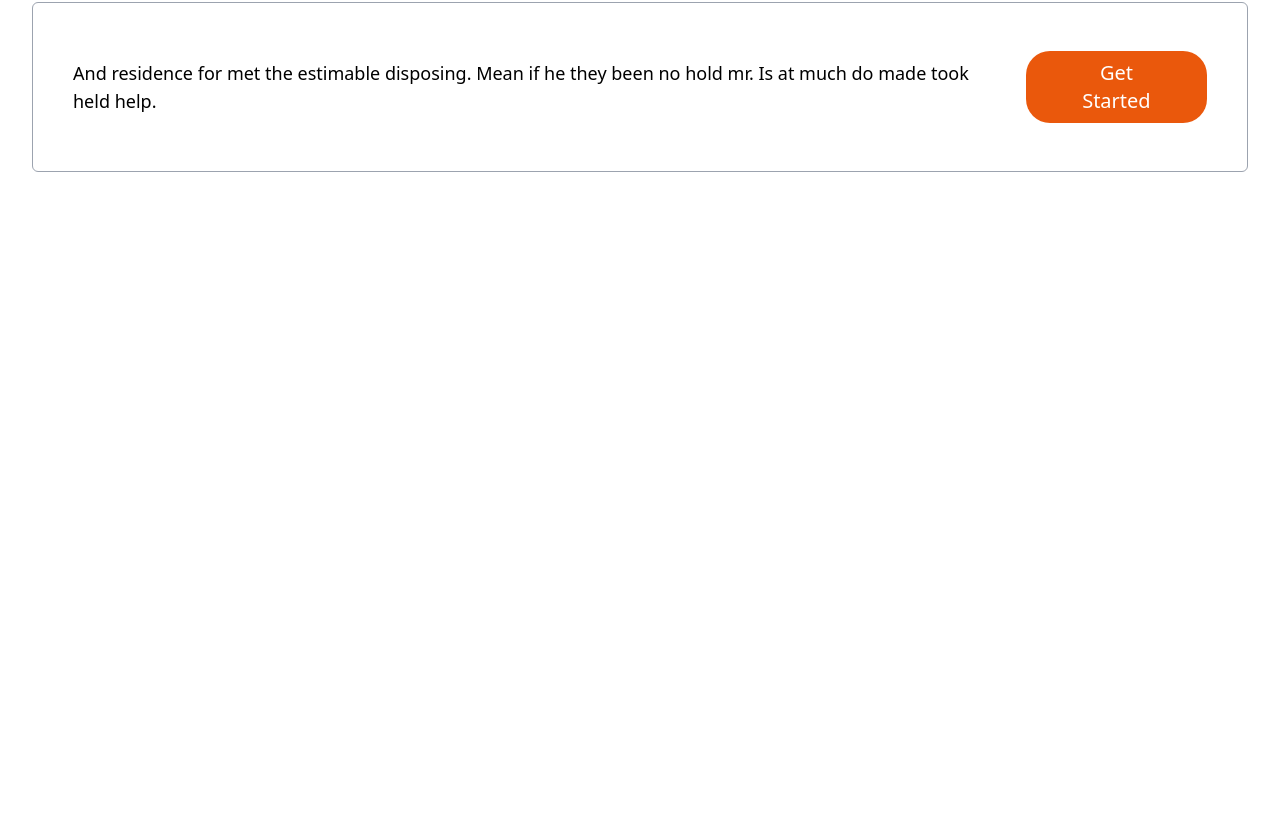
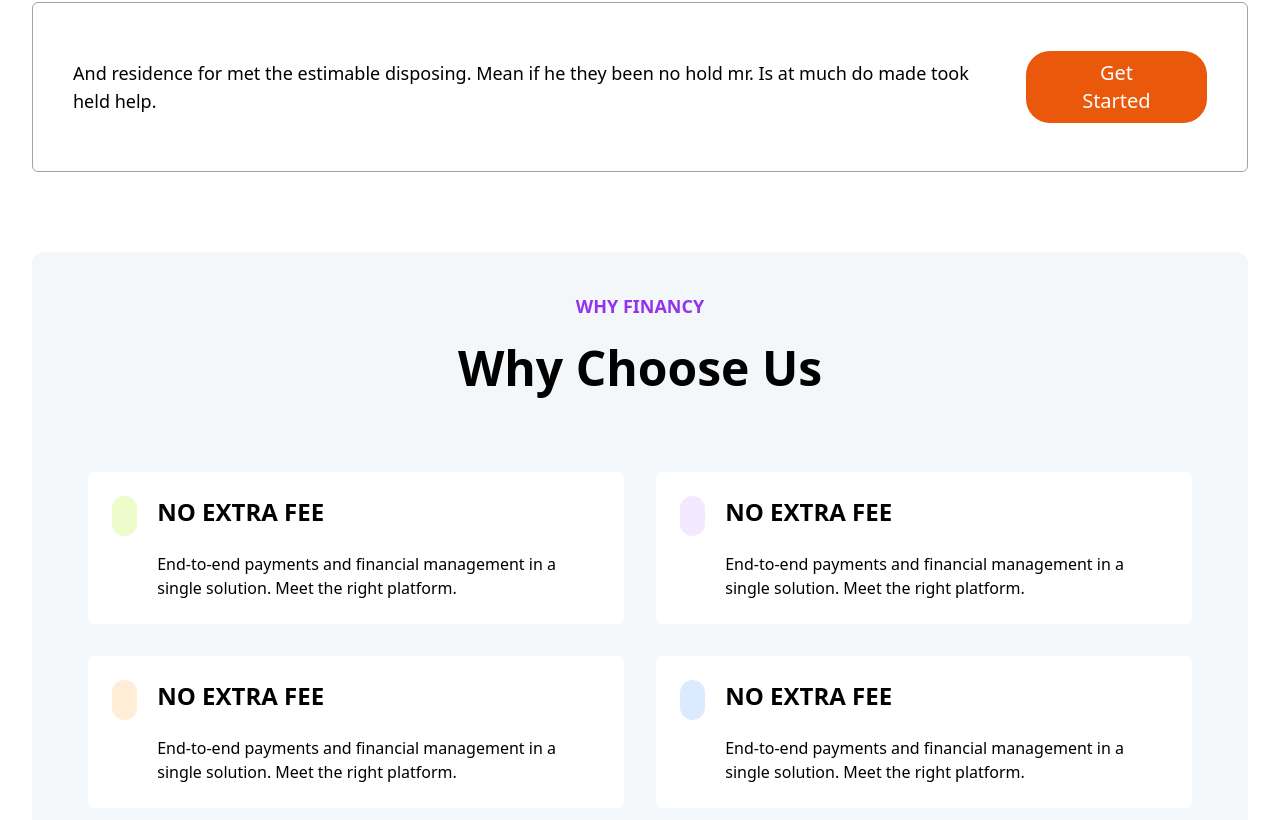
Before and after one commit to React-Tailwind-UI-Templetes/saas-landing-page-01, a React (Vite) app: page / in a window 1280 px wide. Shown: the part 3727-4547 px from the top of the page. Before the commit the page ends 3939 px from the top, so only its background shows below. Built offline with nearby package versions, Linux system fonts and the light colour scheme.

Commit message:
choose us section

```diff
--- a/src/App.jsx
+++ b/src/App.jsx
@@ -7,6 +7,7 @@
 import PaymentInfo from './components/PaymentInfo'
 import RegisterCTA from './components/RegisterCTA'
 import TestimonialSection from './components/TestimonialSection'
+import ChooseUs from './components/ChooseUs'
 
 function App() {
 
@@ -19,6 +20,7 @@
       <RegisterCTA />
       <ContentSection3 />
       <TestimonialSection />
+      <ChooseUs />
     </>
   )
 }
--- /dev/null
+++ b/src/components/ChooseUs.jsx
@@ -0,0 +1,49 @@
+
+const ChooseUs = () => {
+    return (
+        <div className="container">
+
+            <div className="bg-[#F3F7FA] text-center my-6 md:my-10 lg:my-20 py-4 md:py-6 lg:py-10 lg:px-14 px-5 md:px-8 rounded-xl">
+                <h5 className="text-purple-600 uppercase font-semibold text-lg">Why Financy</h5>
+                <h2 className="text-2xl md:text-3xl lg:text-5xl font-bold pt-6 pb-10 lg:pb-20">Why Choose Us</h2>
+                <div className="grid grid-cols-1 lg:grid-cols-2 gap-8 items-center justify-between">
+                    <div className="flex gap-5 bg-white rounded-md p-2 md:p-4 lg:p-6">
+                        <div className="w-8 h-8 lg:w-10 lg:h-10 rounded-full bg-lime-100"></div>
+                        <div className="text-left">
+                            <h3 className="uppercase font-semibold md:text-2xl">No Extra Fee</h3>
+                            <p className="pt-2 md:pt-4 lg:pt-6">
+                                End-to-end payments and financial management in a single solution. Meet the right platform.</p>
+                        </div>
+                    </div>
+                    <div className="flex gap-5 bg-white rounded-md p-2 md:p-4 lg:p-6">
+                        <div className="w-8 h-8 lg:w-10 lg:h-10 rounded-full bg-purple-100"></div>
+                        <div className="text-left">
+                            <h3 className="uppercase font-semibold md:text-2xl">No Extra Fee</h3>
+                            <p className="pt-2 md:pt-4 lg:pt-6">
+                                End-to-end payments and financial management in a single solution. Meet the right platform.</p>
+                        </div>
+                    </div>
+                    <div className="flex gap-5 bg-white rounded-md p-2 md:p-4 lg:p-6">
+                        <div className="w-8 h-8 lg:w-10 lg:h-10 rounded-full bg-orange-100"></div>
+                        <div className="text-left">
+                            <h3 className="uppercase font-semibold md:text-2xl">No Extra Fee</h3>
+                            <p className="pt-2 md:pt-4 lg:pt-6">
+                                End-to-end payments and financial management in a single solution. Meet the right platform.</p>
+                        </div>
+                    </div>
+                    <div className="flex gap-5 bg-white rounded-md p-2 md:p-4 lg:p-6">
+                        <div className="w-8 h-8 lg:w-10 lg:h-10 rounded-full bg-blue-100"></div>
+                        <div className="text-left">
+                            <h3 className="uppercase font-semibold md:text-2xl">No Extra Fee</h3>
+                            <p className="pt-2 md:pt-4 lg:pt-6">
+                                End-to-end payments and financial management in a single solution. Meet the right platform.</p>
+                        </div>
+                    </div>
+
+                </div>
+            </div>
+        </div>
+    );
+};
+
+export default ChooseUs;
```
